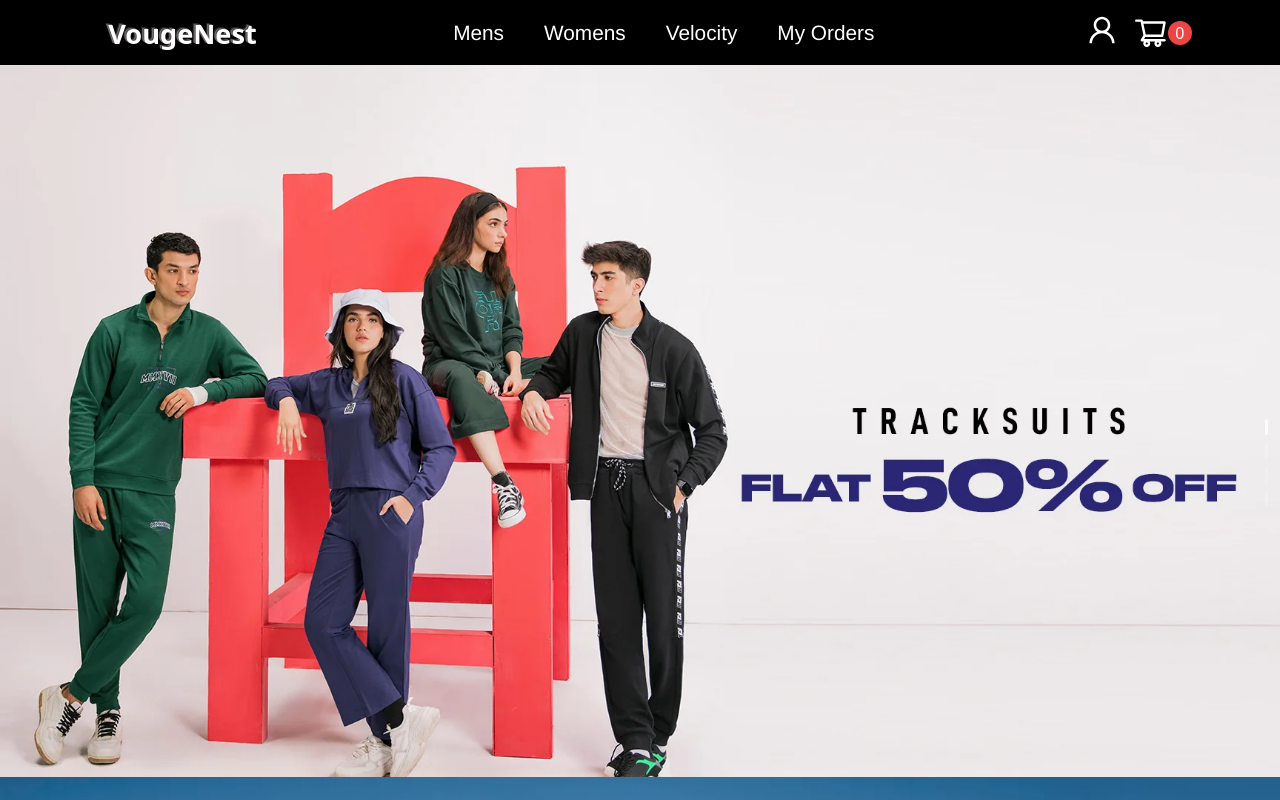
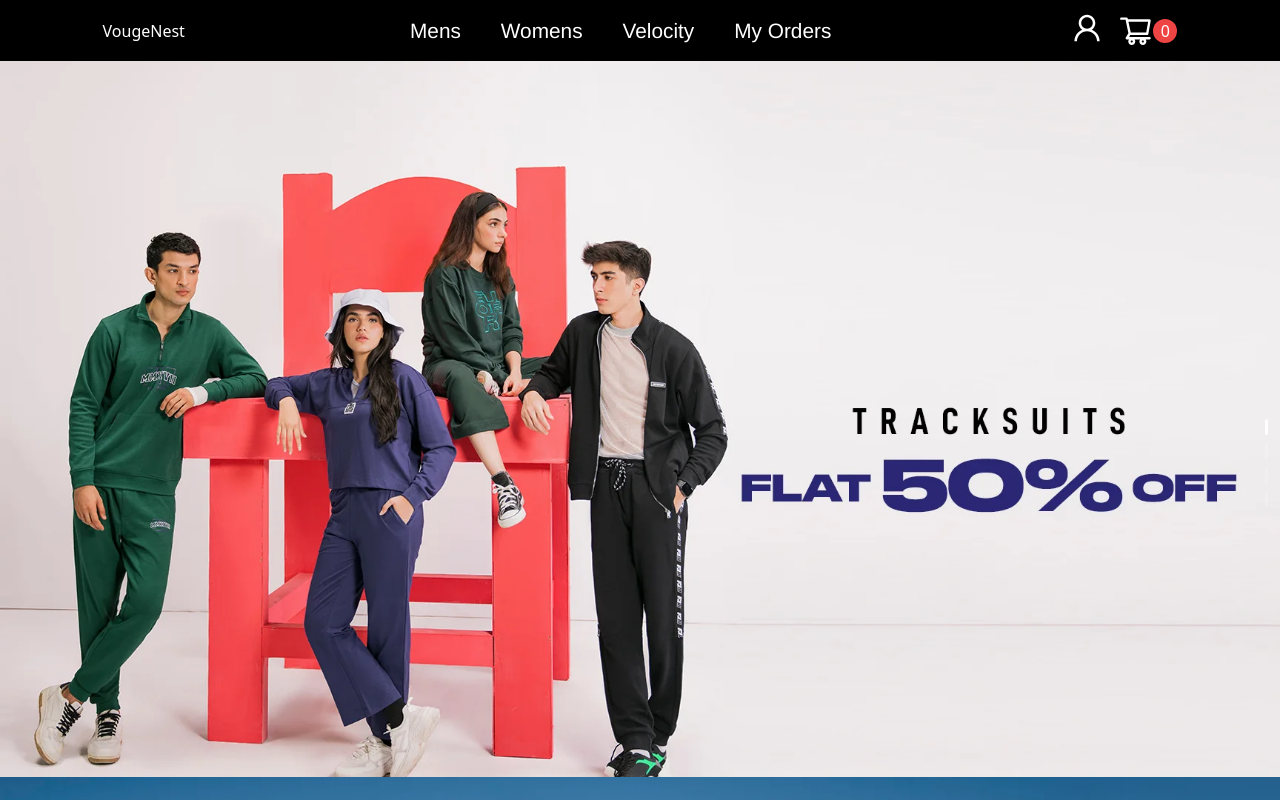
Before and after one commit to Khizar-sheikh/Vouge-Nest, a React (Vite) app: page / in a window 1280 px wide. Shown: the top 800 px of the page. Built offline with nearby package versions, Linux system fonts and the light colour scheme.

Commit message:
something else

```diff
--- a/src/assets/Components/navbar/navbar.css
+++ b/src/assets/Components/navbar/navbar.css
@@ -45,12 +45,6 @@ nav {
 .Categories {
   display: flex;
 }
-.brandname a {
-  margin-left: 20px;
-  text-decoration: none;
-  font-weight: bolder;
-  font-size: var(--medium-font);
-}
 .nav-link a {
   position: relative;
   display: inline-block;
@@ -79,15 +73,6 @@ nav {
 .nav-link a:hover::after {
   width: 100%;
   left: 0;
-}
-.brandname {
-  font-size: var(--large-font);
-  font-weight: bolder;
-  font-family: system-ui, -apple-system, BlinkMacSystemFont, "Segoe UI", Roboto,
-    Oxygen, Ubuntu, Cantarell, "Open Sans", "Helvetica Neue", sans-serif;
-  color: white;
-  text-shadow: -1px -1px 0 rgb(81, 78, 78), -2px -1px 0 rgb(121, 114, 114),
-    -3px -2px 0 rgb(40, 38, 38), 1px 1px 0 black;
 }
 .submenu {
   position: absolute;
```
